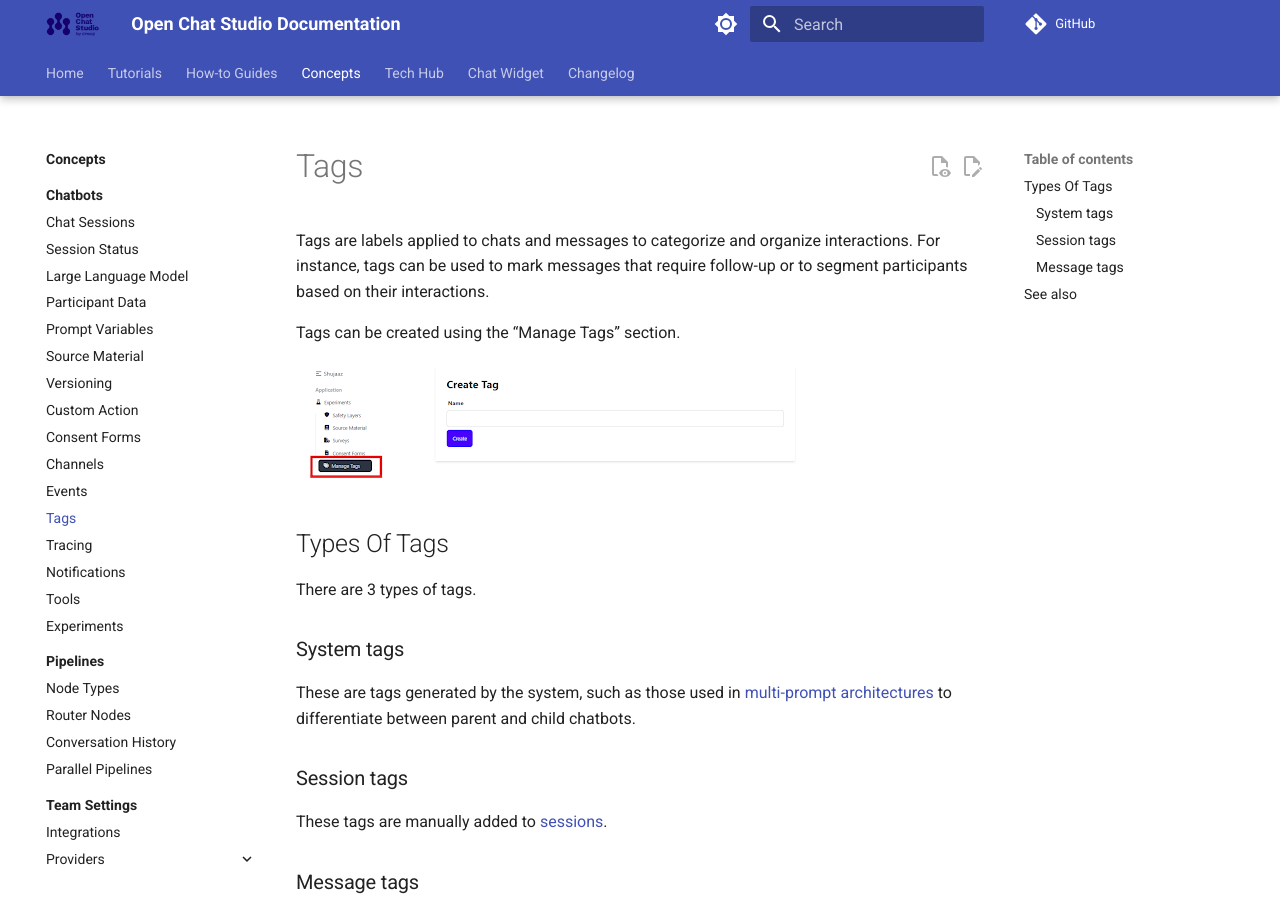
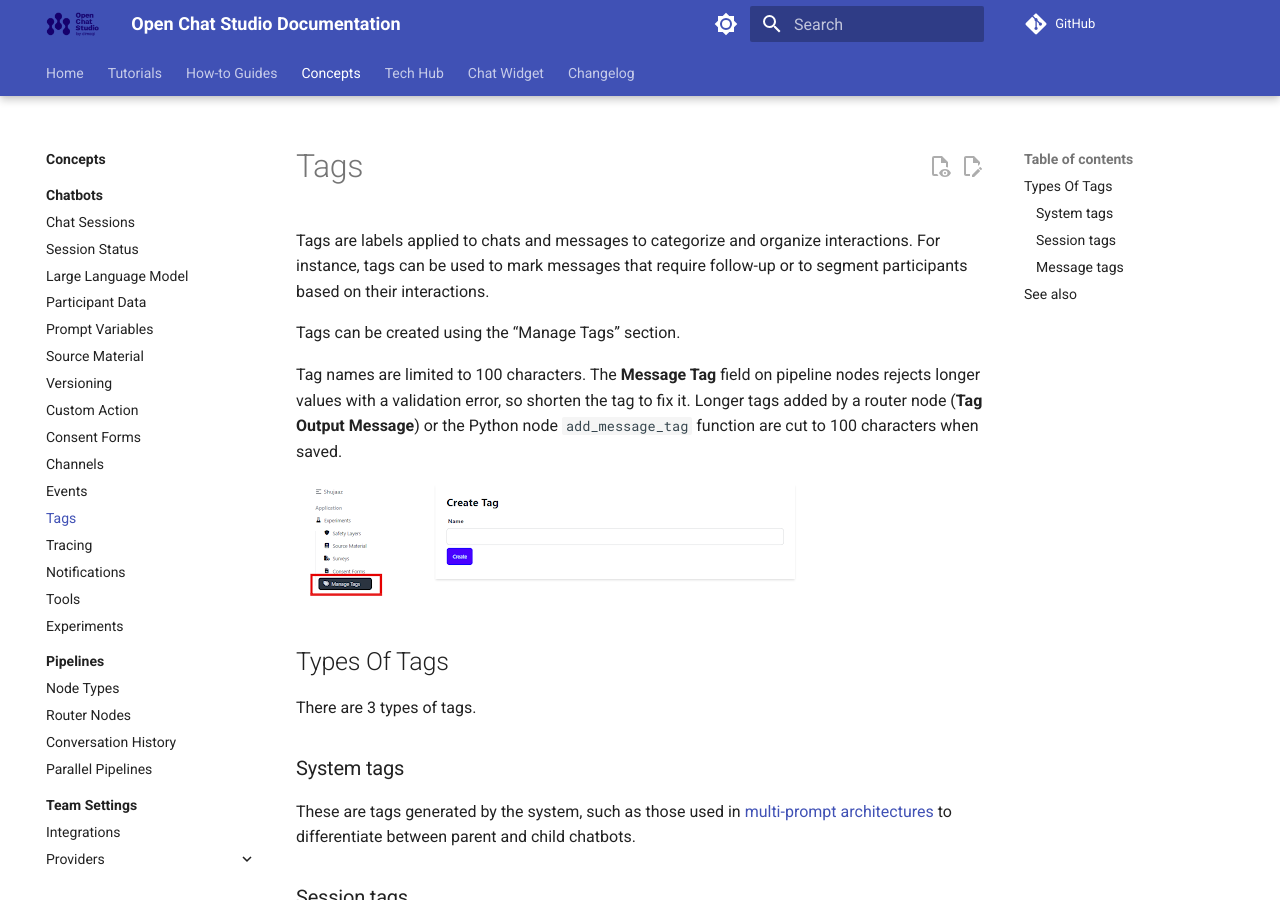
Before and after one commit to dimagi/open-chat-studio-docs, an MkDocs documentation site: the page built from docs/concepts/tags.md, in a window 1280 px wide and 900 px high. Built offline with MkDocs 1.6.1 and Material for MkDocs 9.7.7, drawn with Linux system fonts in a browser that asks for light colours; a script that is not in the unit is left out; comment, search, counter and statistics services are not loaded.

```diff
--- a/docs/concepts/tags.md
+++ b/docs/concepts/tags.md
@@ -3,6 +3,10 @@
 Tags are labels applied to chats and messages to categorize and organize interactions. For instance, tags can be used to mark messages that require follow-up or to segment participants based on their interactions.
 
 Tags can be created using the “Manage Tags” section.
+
+Tag names are limited to 100 characters.
+The **Message Tag** field on pipeline nodes rejects longer values with a validation error, so shorten the tag to fix it.
+Longer tags added by a router node (**Tag Output Message**) or the Python node `add_message_tag` function are cut to 100 characters when saved.
 
 ![Manage Tags section showing options to create and edit tags](../assets/images/tags_manage.png)
 
--- a/src/python_node/__init__.py
+++ b/src/python_node/__init__.py
@@ -100,7 +100,8 @@ def get_all_routes() -> dict:
 
 
 def add_message_tag(tag_name: str):
-    """Adds a tag to the output message. To add multiple tags, call this function multiple times."""
+    """Adds a tag to the output message. To add multiple tags, call this function multiple times.
+    Tag names longer than 100 characters are cut to 100 characters when saved."""
 
 
 def add_session_tag(tag_name: str):
```
Also changed, not shown: docs/changelog.md (+3 -0 lines), docs/how-to/routers/index.md (+1 -1 lines).
